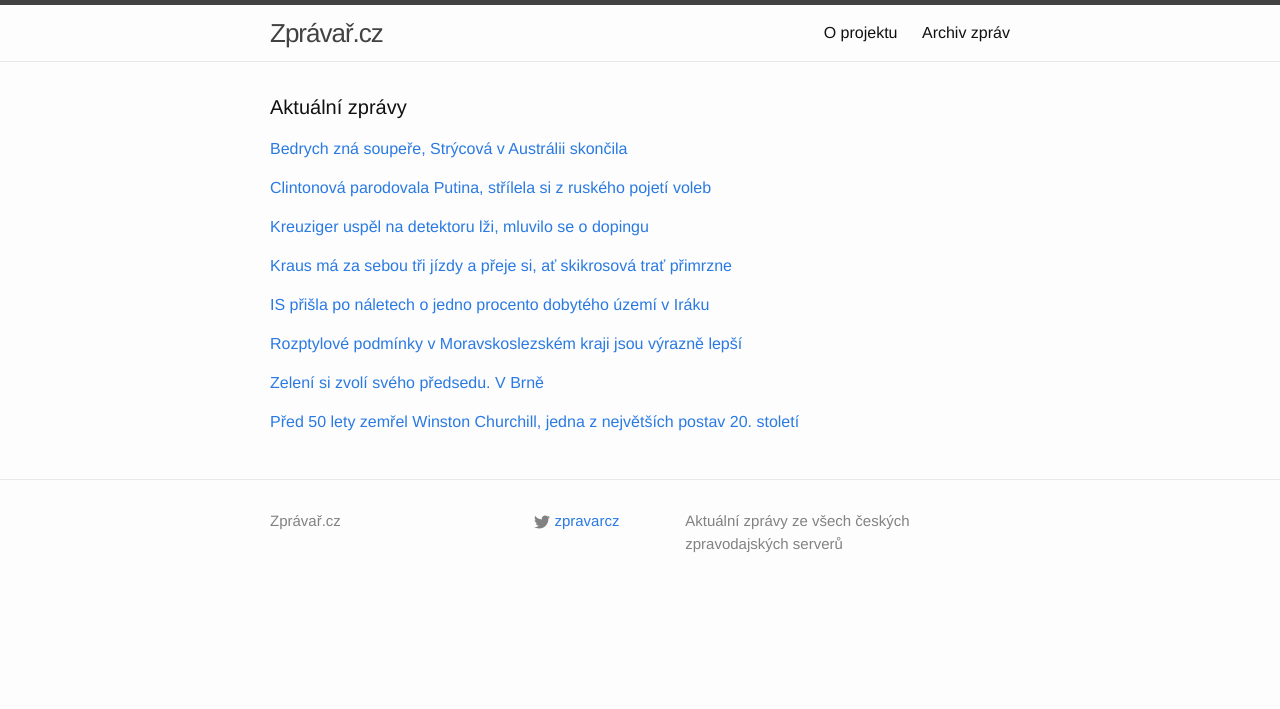
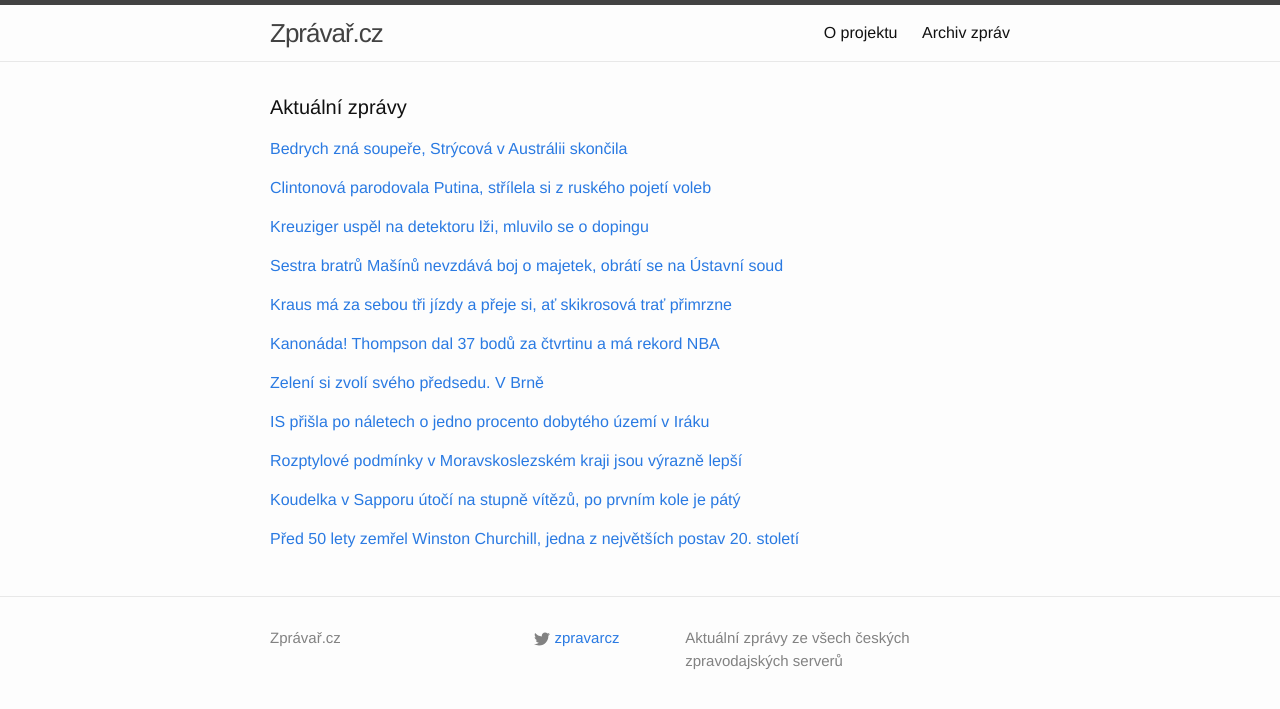
Before and after one commit to adliska/zpravar, a Jekyll site: the page built from index.html, in a window 1280 px wide. Shown: the top 709 px of the page. Built offline with Jekyll 4.4.1, drawn with Linux system fonts in a browser that asks for light colours; some of the changed lines change nothing that is shown.

Commit message:
zpravar news update

```diff
--- a/index.html
+++ b/index.html
@@ -37,27 +37,30 @@ layout: default
 <li><a href=http://www.sportovninoviny.cz/zpravy/kreuziger-kvuli-kauze-s-biologickym-pasem-sel-na-detektor-lzi/1172822>Kreuziger kvůli kauze s biologickým pasem šel na detektor lži - www.sportovninoviny.cz</a></li>
 <li><a href=http://sport.idnes.cz/kreuziger-a-detektor-lzi-0x3-/cyklistika.aspx?c=A150123_201139_cyklistika_tm2>Dopoval jsi někdy? Ne! Kreuziger odpovídal na detektoru lži a prošel - sport.idnes.cz</a></li>
 </ul>
-</div><p><a href="javascript:;" onclick="toggle_visibility('zpravy3')">Kraus má za sebou tři jízdy a přeje si, ať skikrosová trať přimrzne</a></p>
+</div><p><a href="javascript:;" onclick="toggle_visibility('zpravy3')">Sestra bratrů Mašínů nevzdává boj o majetek, obrátí se na Ústavní soud</a></p>
 <div id="zpravy3" style="display:none">
+<ul>
+<li><a href=http://zpravy.e15.cz/domaci/udalosti/sestra-bratru-masinu-nevzdava-boj-o-majetek-obrati-se-na-ustavni-soud-1156022>Sestra bratrů Mašínů nevzdává boj o majetek, obrátí se na Ústavní soud - zpravy.e15.cz</a></li>
+<li><a href=http://zpravy.e15.cz/domaci/udalosti/sestra-bratru-masinu-zada-o-vraceni-majetku-ustavni-soud-1156022>Sestra bratrů Mašínů žádá o vrácení majetku Ústavní soud - zpravy.e15.cz</a></li>
+<li><a href=http://www.ceskatelevize.cz/ct24/domaci/299308-kvuli-vraceni-majetku-jde-zdena-masinova-k-ustavnimu-soudu/>Kvůli vrácení majetku jde Zdena Mašínová k Ústavnímu soudu - www.ceskatelevize.cz</a></li>
+<li><a href=http://zpravy.aktualne.cz/domaci/sestra-bratri-masinu-zene-boj-o-majetek-k-ustavnimu-soudu/r~395f8c9aa3a211e490f70025900fea04/>Sestra bratří Mašínů žene boj o majetek k Ústavnímu soudu - zpravy.aktualne.cz</a></li>
+<li><a href=http://www.rozhlas.cz/_zprava/zdena-masinova-nevzdava-boj-o-rodinny-statek-v-losanech-podala-ustavni-stiznost--1447484>Zdena Mašínová nevzdává boj o rodinný statek v Lošanech. Podala ústavní stížnost - www.rozhlas.cz</a></li>
+</ul>
+</div><p><a href="javascript:;" onclick="toggle_visibility('zpravy4')">Kraus má za sebou tři jízdy a přeje si, ať skikrosová trať přimrzne</a></p>
+<div id="zpravy4" style="display:none">
 <ul>
 <li><a href=http://sport.idnes.cz/tomas-kraus-skikros-rozhovor-mistrovstvi-sveta-fbz-/lyzovani.aspx?c=A150123_204009_lyzovani_ten>Kraus má za sebou tři jízdy a přeje si, ať skikrosová trať přimrzne - sport.idnes.cz</a></li>
 <li><a href=http://www.rozhlas.cz/_zprava/skikrosar-tomas-kraus-si-na-ms-vyzkousel-trat-a-veri-v-postup-z-kvalifikace--1447500>Skikrosař Tomáš Kraus si na MS vyzkoušel trať a věří v postup z kvalifikace - www.rozhlas.cz</a></li>
 <li><a href=http://www.tyden.cz/rubriky/sport/zimni-sporty/skikrosar-kraus-chce-to-seslapnout-boule-a-prejet-nerovnosti_331193.html>Skikrosař Kraus: Chce to sešlápnout boule a přejet nerovnosti - www.tyden.cz</a></li>
 <li><a href=http://www.denik.cz/zimni_sporty/kraus-se-pred-ms-citi-dobre-zkusim-vytahnout-neco-ze-svych-zkusenosti-20150124.html>Kraus se před MS cítí dobře: Zkusím vytáhnout něco ze svých zkušeností - www.denik.cz</a></li>
 </ul>
-</div><p><a href="javascript:;" onclick="toggle_visibility('zpravy4')">IS přišla po náletech o jedno procento dobytého území v Iráku </a></p>
-<div id="zpravy4" style="display:none">
-<ul>
-<li><a href=http://www.novinky.cz/zahranicni/blizky-a-stredni-vychod/359689-is-prisla-po-naletech-o-jedno-procento-dobyteho-uzemi-v-iraku.html>IS přišla po náletech o jedno procento dobytého území v Iráku  - www.novinky.cz</a></li>
-<li><a href=http://zpravy.aktualne.cz/zahranici/islamiste-v-iraku-ztratili-jen-procento-uzemi-priznaly-usa/r~916c5d9aa39411e4ab15002590604f2e/>Islamisté v Iráku ztratili jen procento území, přiznaly USA - zpravy.aktualne.cz</a></li>
-<li><a href=http://zpravy.idnes.cz/nalety-pripravily-islamsky-stat-o-jedno-procento-uzemi-pj9-/zahranicni.aspx?c=A150124_074147_zahranicni_cen>Na dva tisíce náletů připravilo Islámský stát o jediné procento území - zpravy.idnes.cz</a></li>
-</ul>
-</div><p><a href="javascript:;" onclick="toggle_visibility('zpravy5')">Rozptylové podmínky v Moravskoslezském kraji jsou výrazně lepší</a></p>
+</div><p><a href="javascript:;" onclick="toggle_visibility('zpravy5')">Kanonáda! Thompson dal 37 bodů za čtvrtinu a má rekord NBA</a></p>
 <div id="zpravy5" style="display:none">
 <ul>
-<li><a href=http://www.ceskenoviny.cz/zpravy/zpravy/rozptylove-podminky-v-moravskoslezskem-kraji-jsou-vyrazne-lepsi/1172831>Rozptylové podmínky v Moravskoslezském kraji jsou výrazně lepší - www.ceskenoviny.cz</a></li>
-<li><a href=http://zpravy.aktualne.cz/domaci/ovzdusi-v-olomouckem-i-zlinskem-kraji-se-zlepsilo/r~304dd15ea39b11e4b6d20025900fea04/>Ovzduší v Olomouckém i Zlínském kraji se zlepšilo - zpravy.aktualne.cz</a></li>
-<li><a href=http://www.ceskenoviny.cz/zpravy/zpravy/ovzdusi-v-olomouckem-i-zlinskem-kraji-se-jiz-vycistilo/1172831>Ovzduší v Olomouckém i Zlínském kraji se již vyčistilo - www.ceskenoviny.cz</a></li>
+<li><a href=http://sport.aktualne.cz/kanonada-thompson-dal-37-bodu-za-ctvrtinu-a-ma-rekord-nba/r~f08a8d86a3a511e4a10c0025900fea04/>Kanonáda! Thompson dal 37 bodů za čtvrtinu a má rekord NBA - sport.aktualne.cz</a></li>
+<li><a href=http://sport.idnes.cz/basketbal-nba-zpravodajstvi-dgc-/basket.aspx?c=A150124_093413_sport-basket_rou>Thompson z Golden State má rekord NBA, za jednu čtvrtinu dal 37 bodů - sport.idnes.cz</a></li>
+<li><a href=http://www.denik.cz/ostatni_sport/to-byl-vykon-thompson-vytvoril-rekord-nba-za-ctvrtinu-dal-37-bodu-20150124.html>To byl výkon! Thompson vytvořil rekord NBA, za čtvrtinu dal 37 bodů - www.denik.cz</a></li>
+<li><a href=http://www.sportovninoviny.cz/zpravy/thompson-vytvoril-rekord-nba-za-jednu-ctvrtinu-dal-37-bodu/1172859>Thompson vytvořil rekord NBA, za jednu čtvrtinu dal 37 bodů - www.sportovninoviny.cz</a></li>
 </ul>
 </div><p><a href="javascript:;" onclick="toggle_visibility('zpravy6')">Zelení si zvolí svého předsedu. V Brně</a></p>
 <div id="zpravy6" style="display:none">
@@ -66,8 +69,29 @@ layout: default
 <li><a href=http://www.ceskenoviny.cz/zpravy/zpravy/zeleni-dnes-budou-v-brne-volit-noveho-sefa-strany/1172820>Zelení dnes budou v Brně volit nového šéfa strany - www.ceskenoviny.cz</a></li>
 <li><a href=http://www.rozhlas.cz/_zprava/zeleni-si-na-sjezdu-v-brne-zvoli-noveho-predsedu-a-mozna-nejen-jednoho--1447490>Zelení si na sjezdu v Brně zvolí nového předsedu. A možná nejen jednoho - www.rozhlas.cz</a></li>
 </ul>
-</div><p><a href="javascript:;" onclick="toggle_visibility('zpravy7')">Před 50 lety zemřel Winston Churchill, jedna z největších postav 20. století</a></p>
+</div><p><a href="javascript:;" onclick="toggle_visibility('zpravy7')">IS přišla po náletech o jedno procento dobytého území v Iráku </a></p>
 <div id="zpravy7" style="display:none">
+<ul>
+<li><a href=http://www.novinky.cz/zahranicni/blizky-a-stredni-vychod/359689-is-prisla-po-naletech-o-jedno-procento-dobyteho-uzemi-v-iraku.html>IS přišla po náletech o jedno procento dobytého území v Iráku  - www.novinky.cz</a></li>
+<li><a href=http://zpravy.aktualne.cz/zahranici/islamiste-v-iraku-ztratili-jen-procento-uzemi-priznaly-usa/r~916c5d9aa39411e4ab15002590604f2e/>Islamisté v Iráku ztratili jen procento území, přiznaly USA - zpravy.aktualne.cz</a></li>
+<li><a href=http://zpravy.idnes.cz/nalety-pripravily-islamsky-stat-o-jedno-procento-uzemi-pj9-/zahranicni.aspx?c=A150124_074147_zahranicni_cen>Na dva tisíce náletů připravilo Islámský stát o jediné procento území - zpravy.idnes.cz</a></li>
+</ul>
+</div><p><a href="javascript:;" onclick="toggle_visibility('zpravy8')">Rozptylové podmínky v Moravskoslezském kraji jsou výrazně lepší</a></p>
+<div id="zpravy8" style="display:none">
+<ul>
+<li><a href=http://www.ceskenoviny.cz/zpravy/zpravy/rozptylove-podminky-v-moravskoslezskem-kraji-jsou-vyrazne-lepsi/1172831>Rozptylové podmínky v Moravskoslezském kraji jsou výrazně lepší - www.ceskenoviny.cz</a></li>
+<li><a href=http://zpravy.aktualne.cz/domaci/ovzdusi-v-olomouckem-i-zlinskem-kraji-se-zlepsilo/r~304dd15ea39b11e4b6d20025900fea04/>Ovzduší v Olomouckém i Zlínském kraji se zlepšilo - zpravy.aktualne.cz</a></li>
+<li><a href=http://www.ceskenoviny.cz/zpravy/zpravy/ovzdusi-v-olomouckem-i-zlinskem-kraji-se-jiz-vycistilo/1172831>Ovzduší v Olomouckém i Zlínském kraji se již vyčistilo - www.ceskenoviny.cz</a></li>
+</ul>
+</div><p><a href="javascript:;" onclick="toggle_visibility('zpravy9')">Koudelka v Sapporu útočí na stupně vítězů, po prvním kole je pátý</a></p>
+<div id="zpravy9" style="display:none">
+<ul>
+<li><a href=http://www.denik.cz/zimni_sporty/koudelka-v-sapporu-utoci-na-stupne-vitezu-po-prvnim-kole-je-paty-20150124.html>Koudelka v Sapporu útočí na stupně vítězů, po prvním kole je pátý - www.denik.cz</a></li>
+<li><a href=http://sport.idnes.cz/skoky-na-lyzich-sapporo-svetovy-pohar-dh7-/lyzovani.aspx?c=A150124_094844_lyzovani_rou>Skokan na lyžích Koudelka je po prvním kole v Sapporu pátý - sport.idnes.cz</a></li>
+<li><a href=http://www.sportovninoviny.cz/zpravy/koudelka-je-paty-po-prvnim-kole-skoku-v-sapporu/1172861>Koudelka je pátý po prvním kole skoků v Sapporu - www.sportovninoviny.cz</a></li>
+</ul>
+</div><p><a href="javascript:;" onclick="toggle_visibility('zpravy10')">Před 50 lety zemřel Winston Churchill, jedna z největších postav 20. století</a></p>
+<div id="zpravy10" style="display:none">
 <ul>
 <li><a href=http://www.rozhlas.cz/_zprava/pred-50-lety-zemrel-winston-churchill-jedna-z-nejvetsich-postav-20-stoleti--1447491>Před 50 lety zemřel Winston Churchill, jedna z největších postav 20. století - www.rozhlas.cz</a></li>
 <li><a href=http://technet.idnes.cz/churchill-hitler-0ep-/vojenstvi.aspx?c=A150123_170640_vojenstvi_kuz>Za den vypil láhev whisky, kouřil, nenáviděl sport a zachránil Británii - technet.idnes.cz</a></li>
```
